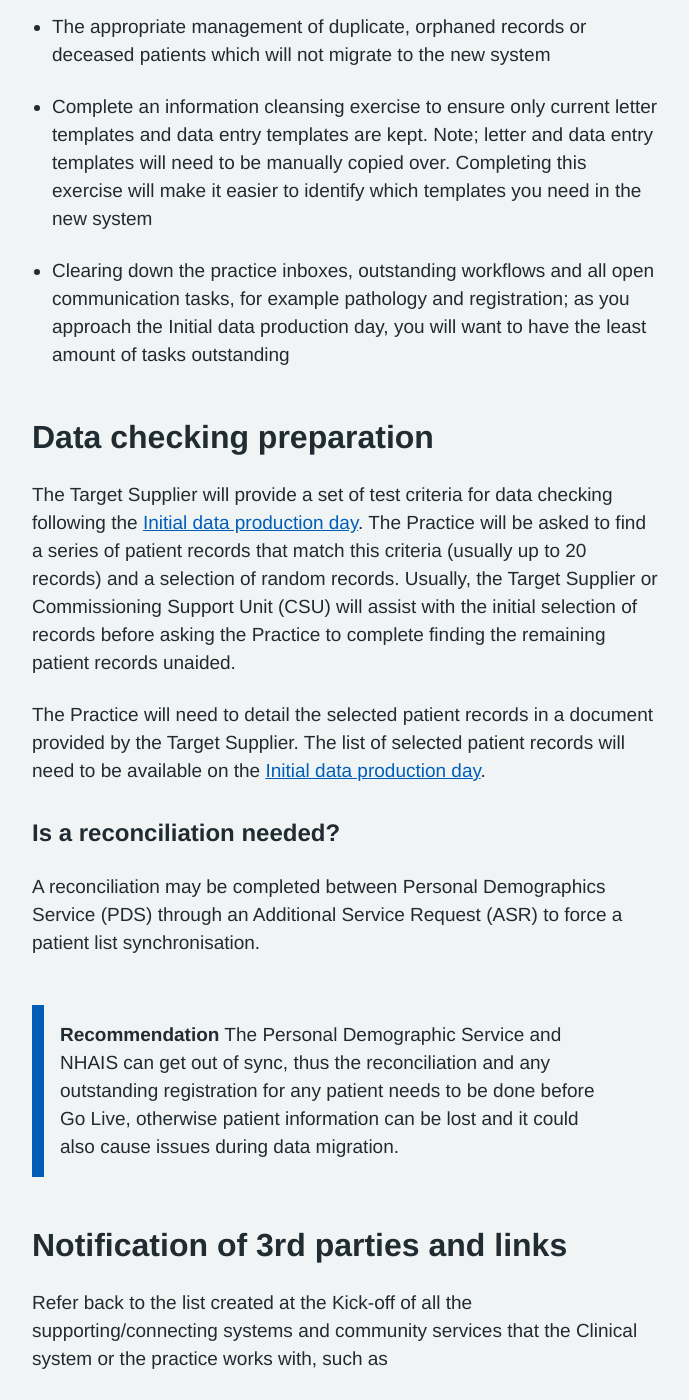
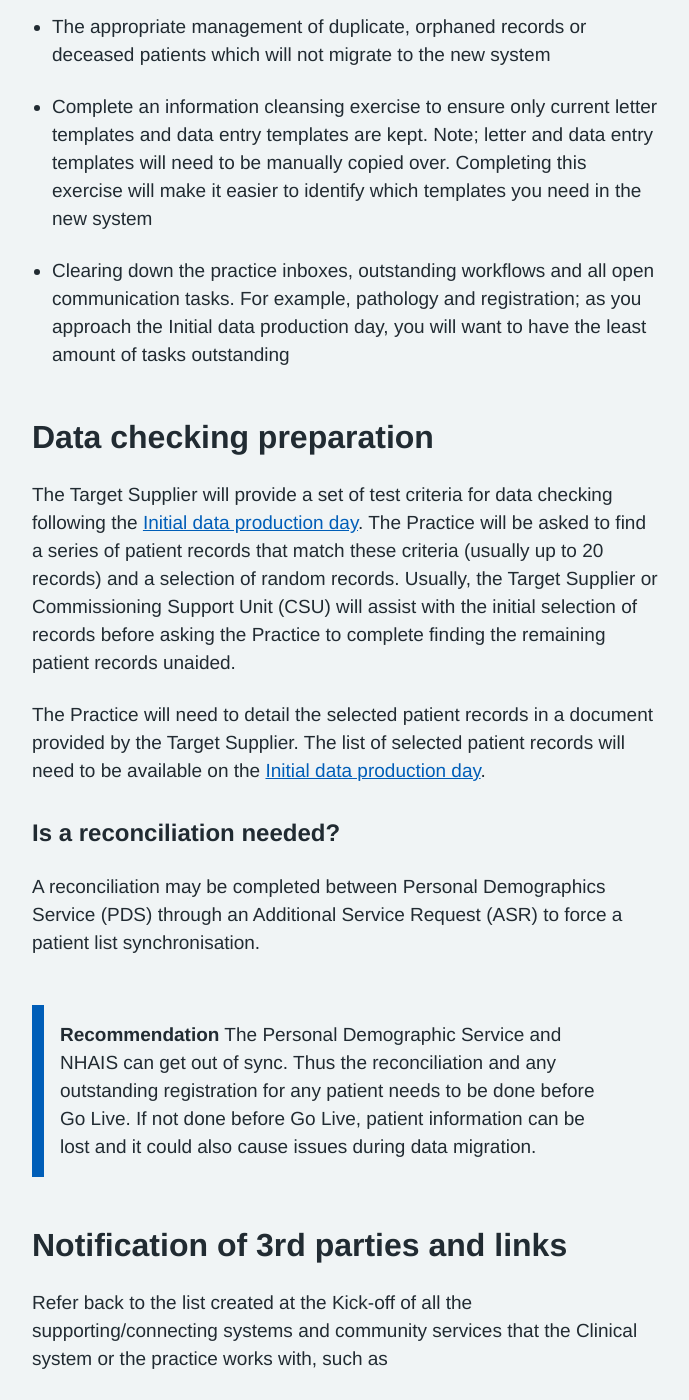
Before and after one commit to nhsconnect/prm-practice-migration, a Jekyll site: the page built from guide/03-pre-migration-planning.md, in a window 1280 px wide and 1400 px high, scrolled down 1819 px. Shown: the whole window, without its empty margins (128-817 px from the left). Built offline with Jekyll 4.4.1, drawn with Linux system fonts in a browser that asks for light colours; some web fonts are replaced; some of the changed text lies outside the part shown.

Commit message:
[PT] Gramar updates to Pre-migration content

```diff
--- a/guide/03-pre-migration-planning.md
+++ b/guide/03-pre-migration-planning.md
@@ -15,7 +15,7 @@ This is the time to start completing the items discussed in the Kick-off.
 
 Ahead of the [Initial data production phase](initial-data-production), a formal data extract request needs to be sent to the Source Supplier (Existing/old supplier of the GP Core System) using the steps detailed below. This is a formal notification from the data owner (the practice) to the supplier for them to provide the current data stored in the current clinical system.
 
-This will also need to be completed for any other supplier who will need to migrate data, for example any document management and scanning systems such as DocMan or anticoagulation management software such as INR Star.
+This will also need to be completed for any other supplier who will need to migrate data. For example, any document management and scanning systems such as DocMan or anticoagulation management software such as INR Star.
 
 __The request needs to be completed as early as possible__. The Source Suppliers have varying lead times/notice periods to provide this data upon request; for example, a supplier may require up to 5 weeks notice. __Any delays to giving notice may impact the migration timeline__ if it’s not sent prior to the [Initial data production day](initial-data-production).
 
@@ -42,13 +42,13 @@ Rectifying the data early and before the [Initial data production phase](initial
 * Complete an information cleansing exercise to ensure only current letter templates and data entry templates are kept. Note; letter and data entry templates will need to be manually copied over. Completing this exercise will make it easier to identify which templates you need in the new system
 
 
-* Clearing down the practice inboxes, outstanding workflows and all open communication tasks, for example pathology and registration; as you approach the Initial data production day, you will want to have the least amount of tasks outstanding
+* Clearing down the practice inboxes, outstanding workflows and all open communication tasks. For example, pathology and registration; as you approach the Initial data production day, you will want to have the least amount of tasks outstanding
 
 
 
 ## Data checking preparation {#data-checking-prep}
 
-The Target Supplier will provide a set of test criteria for data checking following the [Initial data production day](initial-data-production). The Practice will be asked to find a series of patient records that match this criteria (usually up to 20 records) and a selection of random records. Usually, the Target Supplier or Commissioning Support Unit (CSU) will assist with the initial selection of records before asking the Practice to complete finding the remaining patient records unaided.
+The Target Supplier will provide a set of test criteria for data checking following the [Initial data production day](initial-data-production). The Practice will be asked to find a series of patient records that match these criteria (usually up to 20 records) and a selection of random records. Usually, the Target Supplier or Commissioning Support Unit (CSU) will assist with the initial selection of records before asking the Practice to complete finding the remaining patient records unaided.
 
 The Practice will need to detail the selected patient records in a document provided by the Target Supplier. The list of selected patient records will need to be available on the [Initial data production day](initial-data-production).
 
@@ -58,7 +58,7 @@ The Practice will need to detail the selected patient records in a document prov
 A reconciliation may be completed between Personal Demographics Service (PDS) through an Additional Service Request (ASR) to force a patient list synchronisation.
 
 {%- capture lesson_learnt_1 -%}
-__Recommendation__ The Personal Demographic Service and NHAIS can get out of sync, thus the reconciliation and any outstanding registration for any patient needs to be done before Go Live, otherwise patient information can be lost and it could also cause issues during data migration.
+__Recommendation__ The Personal Demographic Service and NHAIS can get out of sync. Thus the reconciliation and any outstanding registration for any patient needs to be done before Go Live. If not done before Go Live, patient information can be lost and it could also cause issues during data migration.
 {%- endcapture -%}
 
 {%- include inset.html content=lesson_learnt_1 accessibility_text="Lesson learnt" markdown=true -%}
@@ -89,7 +89,7 @@ Refer back to the list created at the Kick-off of all the supporting/connecting
 * [Primary Care Support England](https://pcse.england.nhs.uk/)
 
 
-* Subsidiary/Third party software/system suppliers, for example DocMan or Apollo Scan for document scanning and management
+* Subsidiary/Third party software/system suppliers. For example, DocMan or Apollo Scan for document scanning and management
 
 __Give notice to them of your system change__. The notice period required will vary, for example, the Electronic Prescription Service may require 5 weeks, whereas another may require 5 days.
 
```
Also changed, not shown: other parts of guide/03-pre-migration-planning.md (+1 -1 lines).
